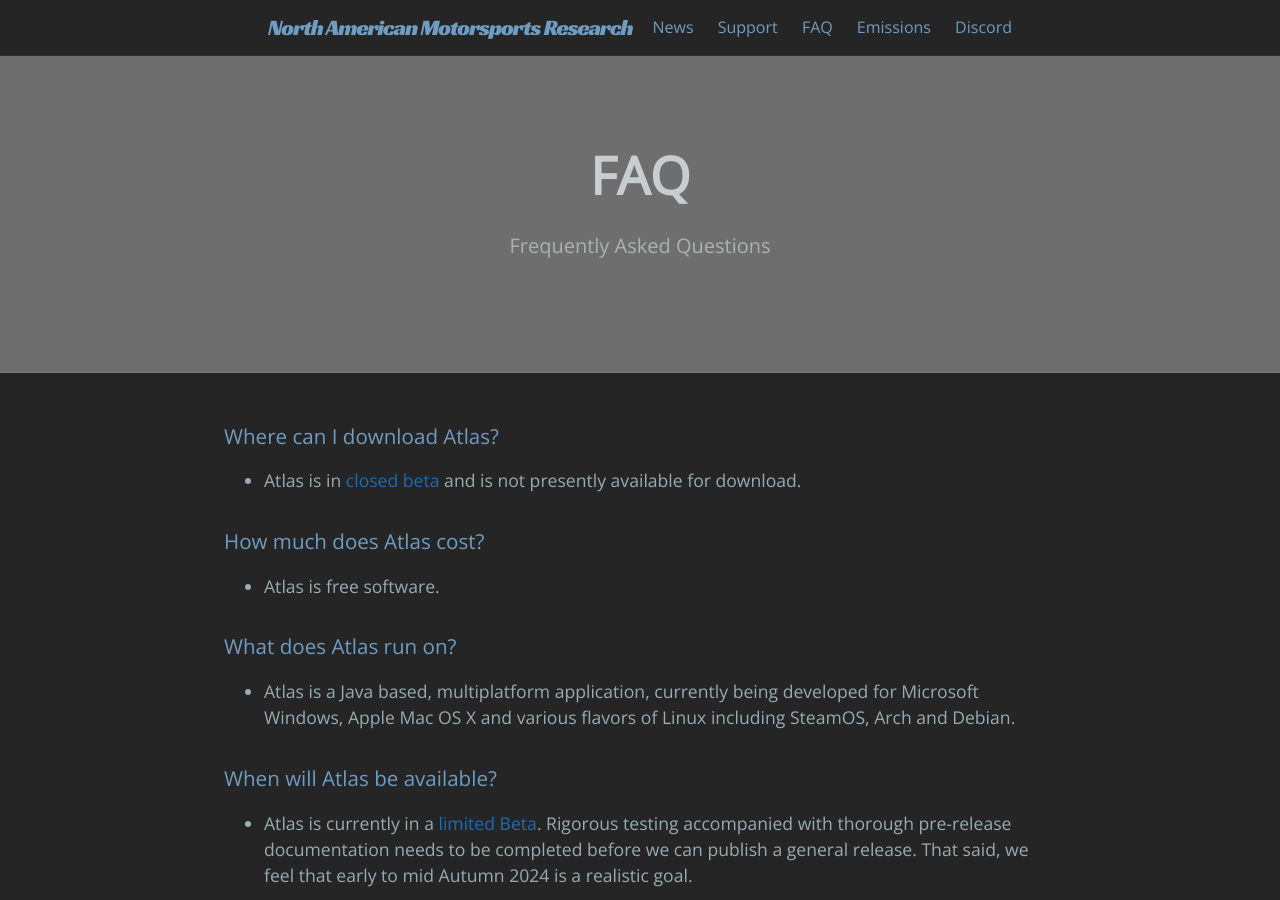
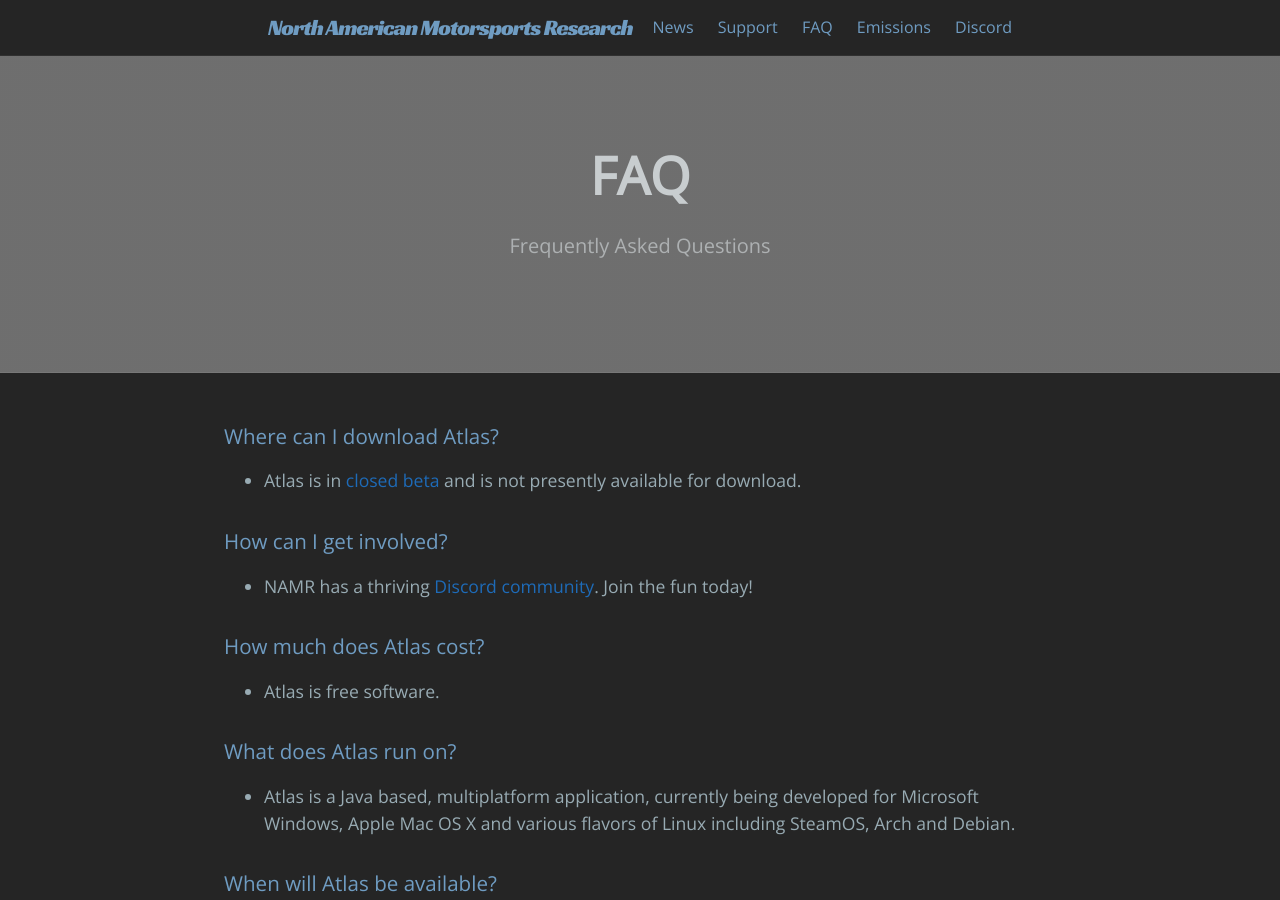
Before and after one commit to atlas-tuning/atlas-public, a Jekyll site: the page built from docs/faq.md, in a window 1280 px wide and 900 px high. Built offline with Jekyll 4.4.1, drawn with Linux system fonts in a browser that asks for light colours.

Commit message:
Add Discord link to FAQ

```diff
--- a/docs/faq.md
+++ b/docs/faq.md
@@ -9,6 +9,9 @@
 
 ### Where can I download Atlas?
 * Atlas is in [closed beta]({{ '/2024/08/30/limited-beta.html' | absolute_url }}) and is not presently available for download.
+
+### How can I get involved?
+* NAMR has a thriving [Discord community](https://discord.gg/{{ site.socials.discord }}). Join the fun today!
 
 ### How much does Atlas cost?
 * Atlas is free software.
```
